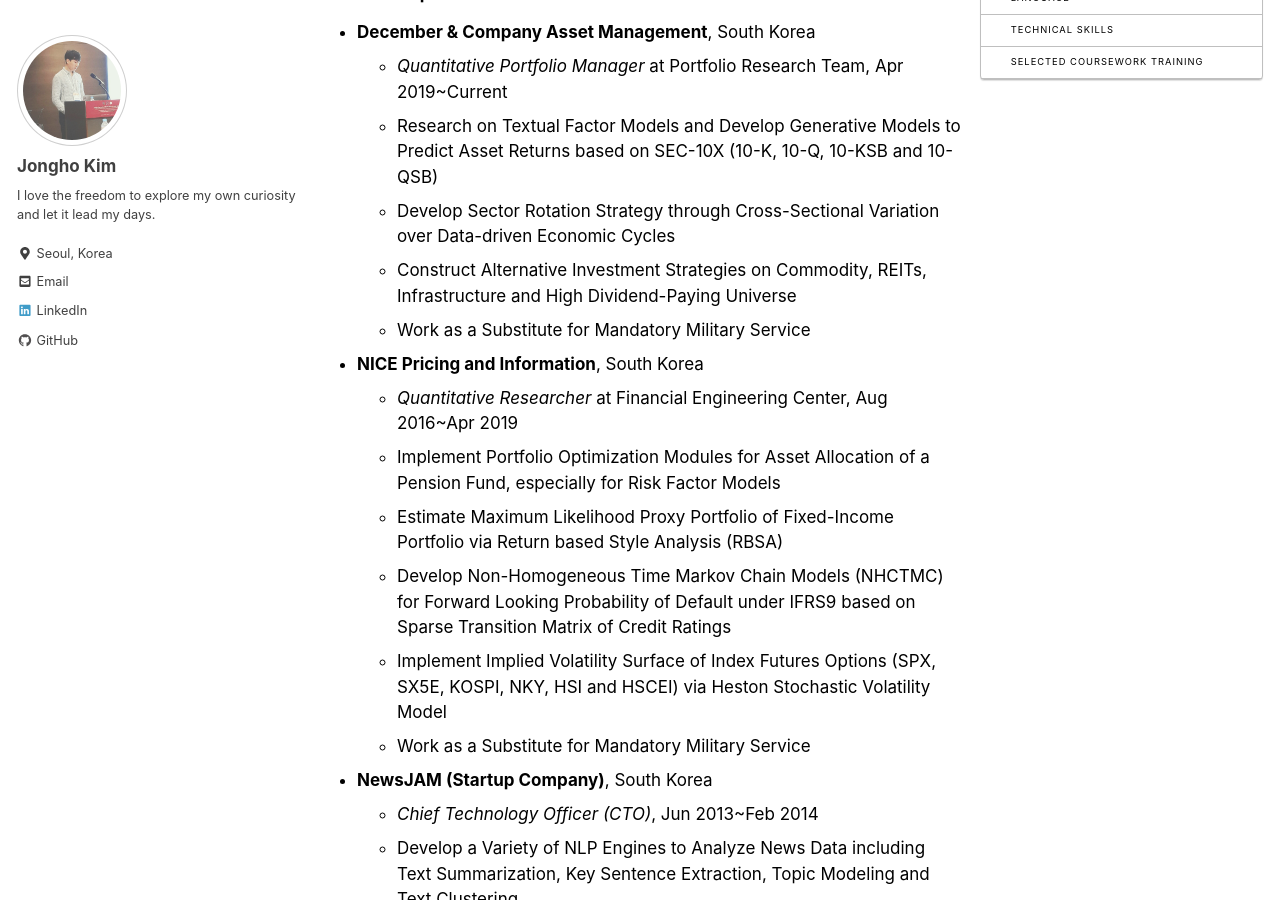
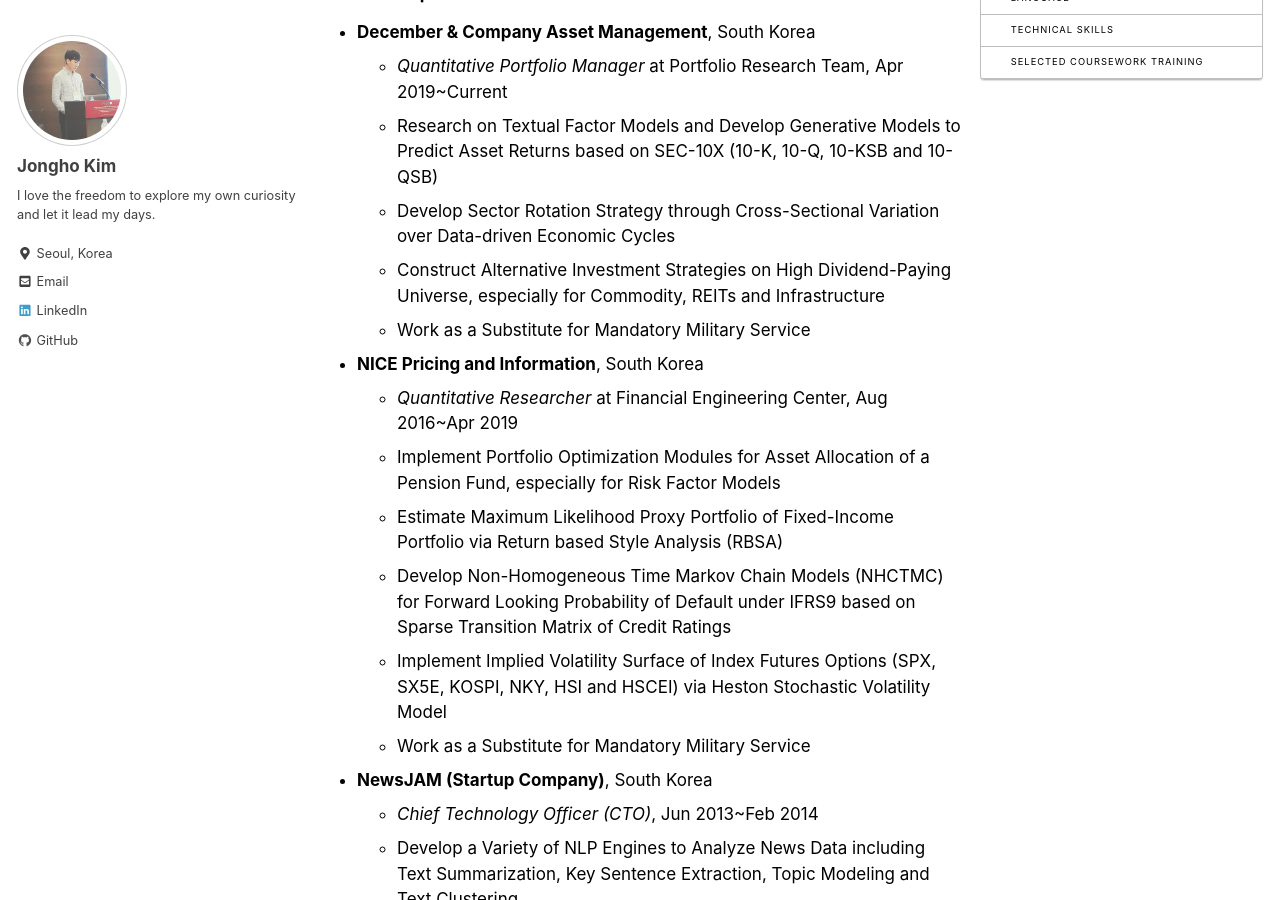
Before and after one commit to jonghkim/jonghkim.github.io, a Jekyll site: the page built from _pages/about.md, in a window 1280 px wide and 900 px high, scrolled down 600 px. Built offline with Jekyll 4.4.1, drawn with Linux system fonts in a browser that asks for light colours; nearby versions of some CDN libraries.

Commit message:
about updated

```diff
--- a/_pages/about.md
+++ b/_pages/about.md
@@ -20,7 +20,7 @@ last_modified_at: 2019-03-19
     - *Quantitative Portfolio Manager* at Portfolio Research Team, Apr 2019~Current
     - Research on Textual Factor Models and Develop Generative Models to Predict Asset Returns based on SEC-10X (10-K, 10-Q, 10-KSB and 10-QSB)
     - Develop Sector Rotation Strategy through Cross-Sectional Variation over Data-driven Economic Cycles
-    - Construct Alternative Investment Strategies on Commodity, REITs, Infrastructure and High Dividend-Paying Universe
+    - Construct Alternative Investment Strategies on High Dividend-Paying Universe, especially for Commodity, REITs and Infrastructure
     - Work as a Substitute for Mandatory Military Service
 
 - **NICE Pricing and Information**, South Korea
```
